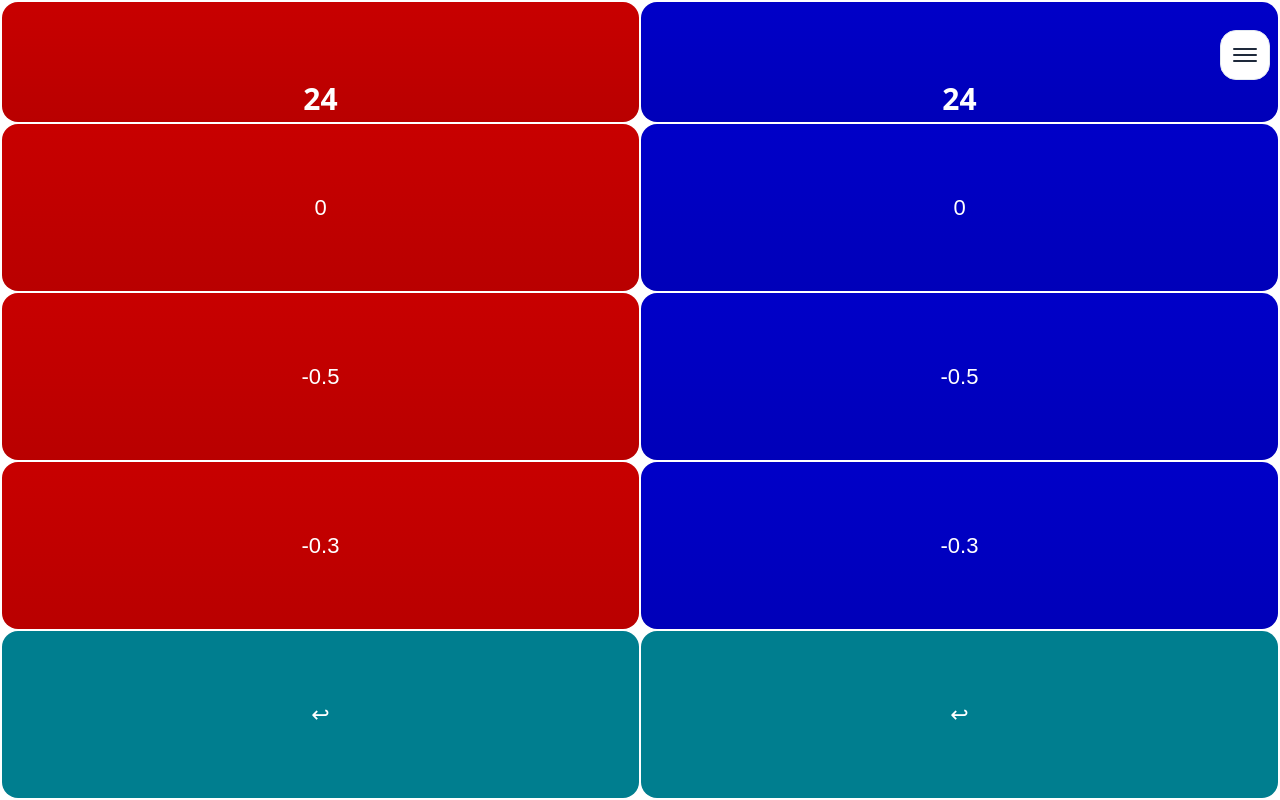
After one commit to LeoKeyFF/tkd_tournament, a Flask app: page /tkd_counter in a window 1280 px wide. The commit adds this page. Run offline with Flask 3, Linux system fonts and the light colour scheme; the visitor is signed in with stand-in values (Sample User, id 1).

Commit message:
password judges in db in hash. added counter screen for judges

```diff
--- a/app.py
+++ b/app.py
@@ -32,8 +32,10 @@ ADMIN_PASSWORD_HASH = os.environ["ADMIN_PASSWORD_HASH"]
 
 ROLE_LEVELS = {
     "user": 0,
-    "pj": 1,
-    "admin": 2
+    "judge": 1,
+    "referee": 1,
+    "pj": 2,
+    "admin": 3
 }
 
 def get_current_role():
@@ -128,6 +130,11 @@ def judges_screen():
 @app.route("/login_screen")
 def login_screen():
     return render_template('login_screen.html')
+
+@app.route("/tkd_counter")
+@role_required("judge")
+def home_tkd_counter():
+    return render_template('tkd_counter.html')
 #----------------------------------------------------------------------------------------
 
 
@@ -161,15 +168,18 @@ def login():
 
     role = data.get("role")
     password = data.get("password", "")
+    login = data.get("login", "")
 
-    if role not in ("pj", "admin"):
+    if role not in ("judge", "admin"):
         return jsonify({
             "success": False,
             "error": "Некорректная роль"
         }), 400
 
-    if role == "pj":
-        password_hash = PJ_PASSWORD_HASH
+    if role == "judge":
+        password_hash, judge_role = database.get_judge_password(login)
+        role = judge_role
+        # password_hash = PJ_PASSWORD_HASH
     else:
         password_hash = ADMIN_PASSWORD_HASH
 
@@ -191,11 +201,17 @@ def login():
             "role": role,
             "redirect": url_for('home_admin')
         })
-    else:
+    elif role == 'pj':
         return jsonify({
             "success": True,
             "role": role,
             "redirect": url_for('home_pj')
+        })
+    elif role == 'judge' or role == 'referee':
+        return jsonify({
+            "success": True,
+            "role": role,
+            "redirect": url_for('home_tkd_counter')
         })
 
 
@@ -276,9 +292,39 @@ def add_judge():
     password = data.get('password')
     doyang_id = data.get('doyang_id')
     role = data.get('role')
+
     database.add_judge(login, password, doyang_id, role)
     return jsonify(success=True)
     # return redirect(url_for('home'))
+
+@app.route("/api/read_judges_file", methods = ['POST'])
+@role_required("admin")
+def read_judges_file():
+    if 'file' not in request.files:
+        return jsonify({
+            'success': False
+        })
+    file = request.files['file']
+
+    if file.filename == '':
+        return jsonify({
+            'success': False
+        })
+    if not allowed_file(file.filename):
+        return jsonify({
+            'success': False
+        })
+    try:
+        excel_filles.read_judges(file)
+        return jsonify({
+            'success': True
+        })
+
+    except Exception as e:
+        return jsonify({
+            'success': False,
+        })
+    return jsonify(success=True)
 
 @app.route("/api/create_grid", methods = ['POST'])
 @role_required("admin")
--- a/database.py
+++ b/database.py
@@ -5,6 +5,8 @@ import math
 
 from competitor import Competitor
 import excel_filles
+
+from werkzeug.security import generate_password_hash
 
 database_path = "database.db"
 
@@ -244,10 +246,21 @@ def add_matches(category_id):
         set_winner(competitor[0], competitor[1])
 
 def add_judge(login, password, doyang_id, role):
+    password = generate_password_hash(password, method="pbkdf2:sha256")
     connection = sqlite3.connect(database_path)
     cursor = connection.cursor()
 
-    message = f"INSERT INTO Judges (Login, Password, DoYangID, Role) VALUES ('{login}', '{password}', {doyang_id}, '{role}')"
+    login_is_used = cursor.execute(
+        f"SELECT Login FROM Judges WHERE Login = '{login}'"
+    ).fetchall()
+    print(login_is_used)
+    if len(login_is_used) != 0:
+        cursor.execute(f"DELETE FROM Judges WHERE Login = '{login}'")
+
+    message = f"""
+        INSERT INTO Judges (Login, Password, DoYangID, Role)
+        VALUES ('{login}', '{password}', {doyang_id}, '{role}')
+    """
     cursor.execute(message)
 
     connection.commit()
@@ -567,10 +580,10 @@ def get_all_judges():
 
     judges = cursor.execute(f"""
         SELECT
-            j.JudgeID, j.Login, j.Role, j.DoYangID, d.Name
+            j.JudgeID, j.Login, j.Role, j.DoYangID, IFNULL(d.Name, "Выберите площадку")
         FROM
             Judges j
-        JOIN
+        LEFT JOIN
             DoYangs d ON j.DoYangID = d.DoYangID
     """)
 
@@ -608,3 +621,20 @@ def change_judge(judge_id, doyang_id, role_id):
 
     connection.commit()
     connection.close()
+
+def get_judge_password(login):
+    connection = sqlite3.connect(database_path)
+    cursor = connection.cursor()
+
+    password_role = cursor.execute(f"""
+        SELECT Password, Role FROM Judges WHERE Login = '{login}'
+    """).fetchall()
+
+    connection.commit()
+    connection.close()
+
+    if len(password_role) > 0:
+        return password_role[0][0], password_role[0][1]
+
+    else:
+        return "", ""
--- a/static/access.js
+++ b/static/access.js
@@ -19,12 +19,19 @@ function checkAccess(role) {
 function logIn(){
     var password = $('#password_to_log_in').val();
     var role = $('#choose_role').val();
+    var login = $('#login_to_log_in').val();
     if (password === ""){
         return
     }
+    if (role != 'admin'){
+        if (login === ''){
+            return
+        }
+    }
     const dataToSend = {
         password: password,
-        role: role
+        role: role,
+        login: login
     };
     $.ajax({
         type: "POST",
@@ -79,3 +86,19 @@ function roleToName(role){
         return "Рефери"
     }
 }
+
+function rolesLoginToChoose($element){
+    $element.empty();
+    $element.append(
+        $('<option>',{
+            value: 'admin',
+            text: roleToName("admin")
+        })
+    )
+    $element.append(
+        $('<option>',{
+            value: 'judge',
+            text: roleToName("judge")
+        })
+    )
+}
--- a/static/style.css
+++ b/static/style.css
@@ -72,7 +72,7 @@ body {
     border: 1px solid #e9edf2;
     display: block;
     flex-wrap: wrap;
-    align-items: center;
+    /* align-items: center; */
     gap: 0.75rem 1rem;
 
     font-weight: 600;
@@ -102,7 +102,7 @@ body {
     flex-direction: column;
     gap: 0.5rem;
     width: 100%;
-    order: 1;
+    /* order: 1; */
     border-radius: 0px;
 }
 
--- /dev/null
+++ b/static/style_tkd_counter.css
@@ -0,0 +1,75 @@
+body{
+    background: rgba(255, 255, 255);
+    padding: 0;
+    margin: 0;
+}
+
+.score {
+    height: 100%;
+    width: 100%;
+
+    display: flex;
+    align-items: flex-end;
+    justify-content: center;
+    text-align: center;
+
+    font-size: 30;
+    padding-bottom: 3px;
+    color: white;
+}
+.score.red {
+    background: linear-gradient(rgb(200, 0, 0), rgb(185, 0, 0));
+}
+
+.score.blue {
+    background: linear-gradient(rgb(0, 0, 200), rgb(0, 0, 185))
+}
+
+.button-score{
+    padding: 0px;
+    text-align: center;
+    height: 100%;
+    width: 100%;
+    font-size: 22;
+    color: white;
+    border: 0;
+}
+.button-score.red{
+    background: linear-gradient(rgb(200, 0, 0), rgb(185, 0, 0));
+}
+.button-score.blue{
+    background: linear-gradient(rgb(0, 0, 200), rgb(0, 0, 185))
+}
+.cancel-score{
+    padding: 0px;
+    background: rgb(0, 126, 143) ;
+    text-align: center;
+    height: 100%;
+    width: 100%;
+    align-self: center;
+    /* aspect-ratio: 1; */
+    font-size: 22;
+    color: white;
+    border: 0;
+}
+.tkd-counter-table {
+    height: 100%;
+    width: 100%;
+}
+.tkd-counter-table tr{
+    width: 100%;
+    text-align: center;
+}
+.tkd-counter-table td{
+    width: 100%;
+    justify-content: center;
+    text-align: center;
+}
+.tkd-counter-table th{
+    width: 100%;
+    justify-content: center;
+    text-align: center;
+}
+.tkd-counter-table thead {
+    height: 120px;
+}
--- /dev/null
+++ b/static/tkd-counter.js
@@ -0,0 +1,66 @@
+let score_red = 24
+let score_blue = 24
+
+let score_red_history = [24]
+let score_blue_history = [24]
+
+function updateScore(competitor, score_change){
+    if (competitor == 1){
+        score_red = +(score_red + score_change).toFixed(1)
+        if (score_red < 0){
+            score_red = 0
+        }
+        score_red_history.push(score_red)
+        $('#score1').text(score_red);
+    } else {
+        score_blue = +(score_blue + score_change).toFixed(1)
+        if (score_blue < 0){
+            score_blue = 0
+        }
+        score_blue_history.push(score_blue)
+        $('#score2').text(score_blue);
+    }
+
+}
+
+function returnScore(competitor){
+    if (competitor == 1){
+        if (score_red_history.length > 1){
+            score_red = score_red_history.at(-2)
+            score_red_history.pop()
+            $('#score1').text(score_red);
+        }
+
+    } else {
+        if (score_blue_history.length > 1){
+            score_blue = score_blue_history.at(-2)
+            score_blue_history.pop()
+            $('#score2').text(score_blue);
+        }
+    }
+
+}
+
+// function openMenu() {
+//     const body = $('body');
+//     body.toggleClass('menu-open');
+
+//     $(document).on('keydown', function(event) {
+//         if (event.key === 'Escape' && body.hasClass('menu-open')) {
+//             body.toggleClass('menu-open');
+//         }
+//     });
+// };
+
+function cleenScore(){
+    score_blue = 24
+    score_red = 24
+
+    score_red_history = [24]
+    score_blue_history = [24]
+
+    $('#score1').text(score_red);
+    $('#score2').text(score_blue);
+
+    $('body').toggleClass('menu-open');
+}
--- /dev/null
+++ b/templates/tkd_counter.html
@@ -0,0 +1,72 @@
+<html lang="ru">
+<head>
+    <meta charset="UTF-8">
+    <meta name="viewport" content="width=device-width, initial-scale=1.0">
+    <title>Taekwon-Do</title>
+    <link rel="stylesheet" href="{{ url_for('static', filename='style.css') }}">
+    <link rel="stylesheet" href="{{ url_for('static', filename='style_tkd_counter.css') }}">
+    <script src="{{ url_for('static', filename='access.js') }}"></script>
+    <script src="{{ url_for('static', filename='tkd-counter.js') }}"></script>
+    <script src="{{ url_for('static', filename='script.js') }}"></script>
+    <script src="{{ url_for('static', filename='jquery.js') }}"></script>
+</head>
+<body>
+    <button class="button-primary primary-clickable menu-button" id="menuToggle" onclick="openMenu()">
+        <span></span>
+        <span></span>
+        <span></span>
+    </button>
+    <aside class="side-menu" id="sideMenu">
+        <button class="button-primary primary-clickable reboot" onclick="cleenScore()">
+            Сбросить
+        </button>
+    </aside>
+
+    <div class="overlay" id="overlay"></div>
+
+    <table class="table-row tkd-counter-table">
+        <thead >
+            <tr>
+                <th>
+                    <div class="score red" id="score1">24</div>
+                </th>
+                <th>
+                    <div class="score blue" id="score2">24</div>
+                </th>
+            </tr>
+        </thead>
+        <tr>
+            <td>
+                <button class="button-score red" onclick="updateScore(1, -24)">0</button>
+            </td>
+            <td>
+                <button class="button-score blue" onclick="updateScore(2, -24)">0</button>
+            </td>
+        </tr>
+        <tr>
+            <td>
+                <button class="button-score red" onclick="updateScore(1, -0.5)">-0.5</button>
+            </td>
+            <td>
+                <button class="button-score blue" onclick="updateScore(2, -0.5)">-0.5</button>
+            </td>
+        </tr>
+        <tr>
+            <td>
+                <button class="button-score red" onclick="updateScore(1, -0.3)">-0.3</button>
+            </td>
+            <td>
+                <button class="button-score blue" onclick="updateScore(2, -0.3)">-0.3</button>
+            </td>
+        </tr>
+        <tr>
+            <td>
+                <button class ="cancel-score" onclick="returnScore(1)">↩</button>
+            </td>
+            <td>
+                <button class ="cancel-score" onclick="returnScore(2)">↩</button>
+            </td>
+        </tr>
+    </table>
+</body>
+</html>
```
Also changed, not shown: excel_filles.py (+17 -0 lines), static/judges.js (+26 -0 lines), templates/judges_screen.html (+8 -4 lines), templates/login_screen.html (+31 -6 lines).
